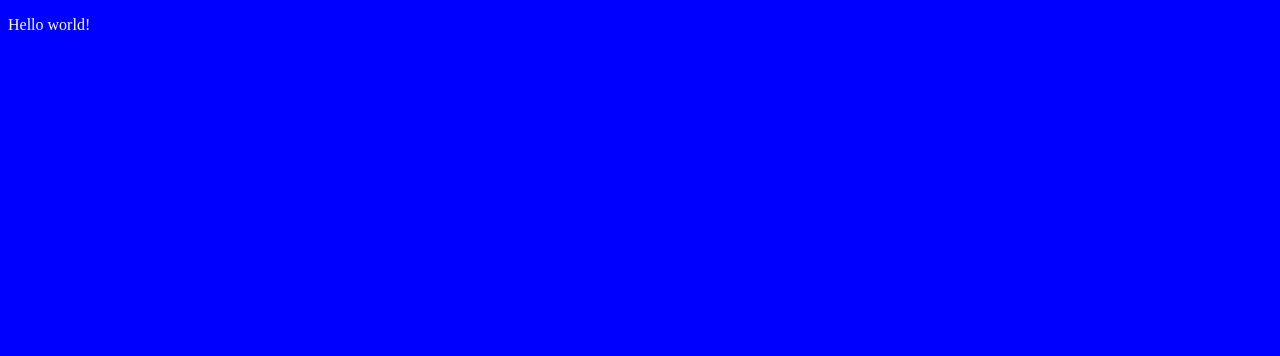
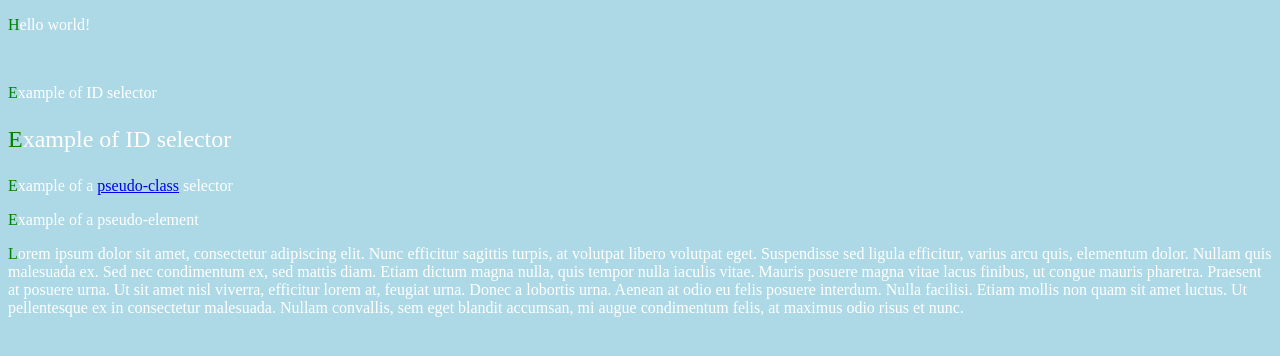
Before and after one commit to adoboCoder/COMP001B.LectureActivity1-2, a plain HTML site: page index.html in a window 1280 px wide. Drawn offline with Linux system fonts and the light colour scheme.

Commit message:
added css styling for all selector types

```diff
--- a/index.html
+++ b/index.html
@@ -8,9 +8,26 @@
 </head>
 <body>
     <!-- example of a standard element -->
+    <!-- example of type -->
     <p>Hello world!</p>
+
     <!-- example of an void element -->
     <br>
 
+    <!-- example of id -->
+    <p id="example-of-id">Example of ID selector</p>
+
+    <!-- example of class -->
+    <p class="example-of-class">Example of ID selector</p>
+
+    <!-- example of pseudo-class -->
+    <p>Example of a <a href="#">pseudo-class</a> selector</p>
+
+    <p>Example of a pseudo-element</p>
+    <!-- example of pseudo-element -->
+    <p>Lorem ipsum dolor sit amet, consectetur adipiscing elit. Nunc efficitur sagittis turpis, at volutpat libero volutpat eget. Suspendisse sed ligula efficitur, varius arcu quis, elementum dolor. Nullam quis malesuada ex. Sed nec condimentum ex, sed mattis diam. Etiam dictum magna nulla, quis tempor nulla iaculis vitae. Mauris posuere magna vitae lacus finibus, ut congue mauris pharetra. Praesent at posuere urna. Ut sit amet nisl viverra, efficitur lorem at, feugiat urna. Donec a lobortis urna. Aenean at odio eu felis posuere interdum. Nulla facilisi. Etiam mollis non quam sit amet luctus. Ut pellentesque ex in consectetur malesuada. Nullam convallis, sem eget blandit accumsan, mi augue condimentum felis, at maximus odio risus et nunc.</p>
+
+
+
 </body>
 </html>
--- a/main.css
+++ b/main.css
@@ -1,9 +1,31 @@
 /* styling the body element */
 body {
-    background-color: blue;
+    background-color: lightblue;
 }
 
 /* styling the paragraph element */
 p {
     color: white;
 }
+
+/* styling using id selector */
+#example-of-id {
+    font-weight: 400;
+}
+
+/* styling using class selector */
+.example-of-class {
+    font-size: x-large;
+}
+
+
+/* styling using pseudo-class */
+a:hover {
+    color: orange;
+}
+
+/* styleing using pseudo-element */
+p::first-letter {
+    font-weight: 500;
+    color: green;
+}
```
